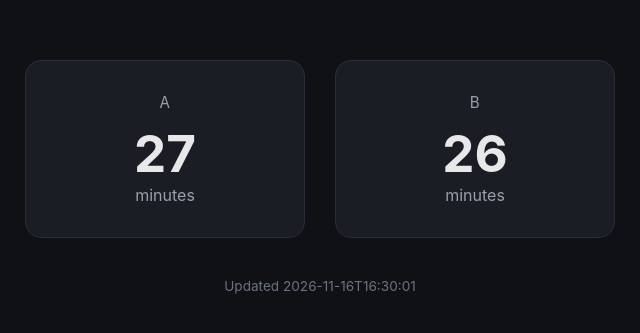
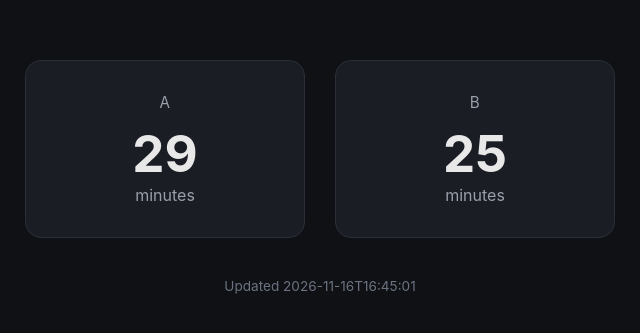
Before and after one commit to monkey-coin-jar/numbers, a plain HTML site: page index.html in a window 1280 px wide. Shown: the part 223-556 px from the top of the page, 320-960 px from the left. Drawn offline with Linux system fonts and the light colour scheme.

Commit message:
Update commute times 2026-11-16T16:45:01

```diff
--- a/index.html
+++ b/index.html
@@ -56,15 +56,15 @@
 <div id="routes">
   <div class="route">
     <div class="name">A</div>
-    <div class="minutes">27</div>
+    <div class="minutes">29</div>
     <div class="unit">minutes</div>
   </div>
   <div class="route">
     <div class="name">B</div>
-    <div class="minutes">26</div>
+    <div class="minutes">25</div>
     <div class="unit">minutes</div>
   </div>
 </div>
-<div id="updated">Updated 2026-11-16T16:30:01</div>
+<div id="updated">Updated 2026-11-16T16:45:01</div>
 </body>
 </html>
```
